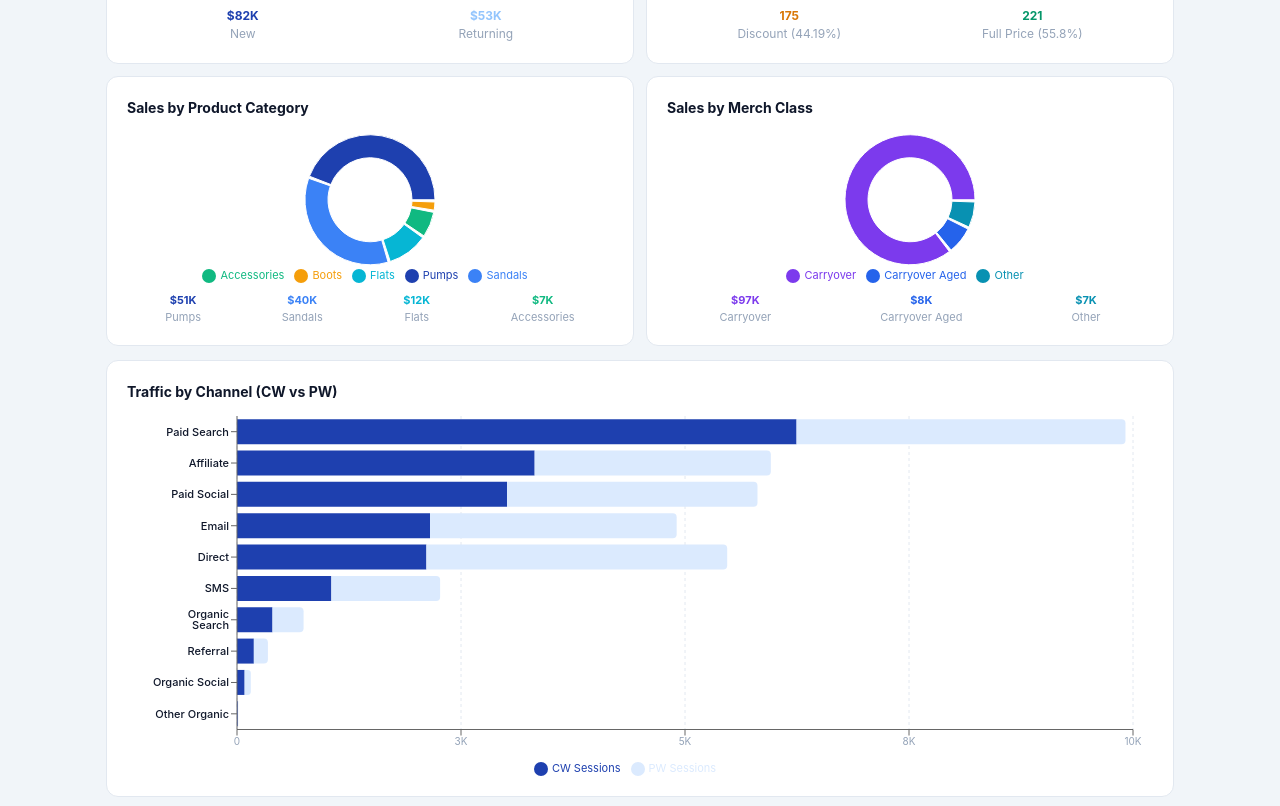
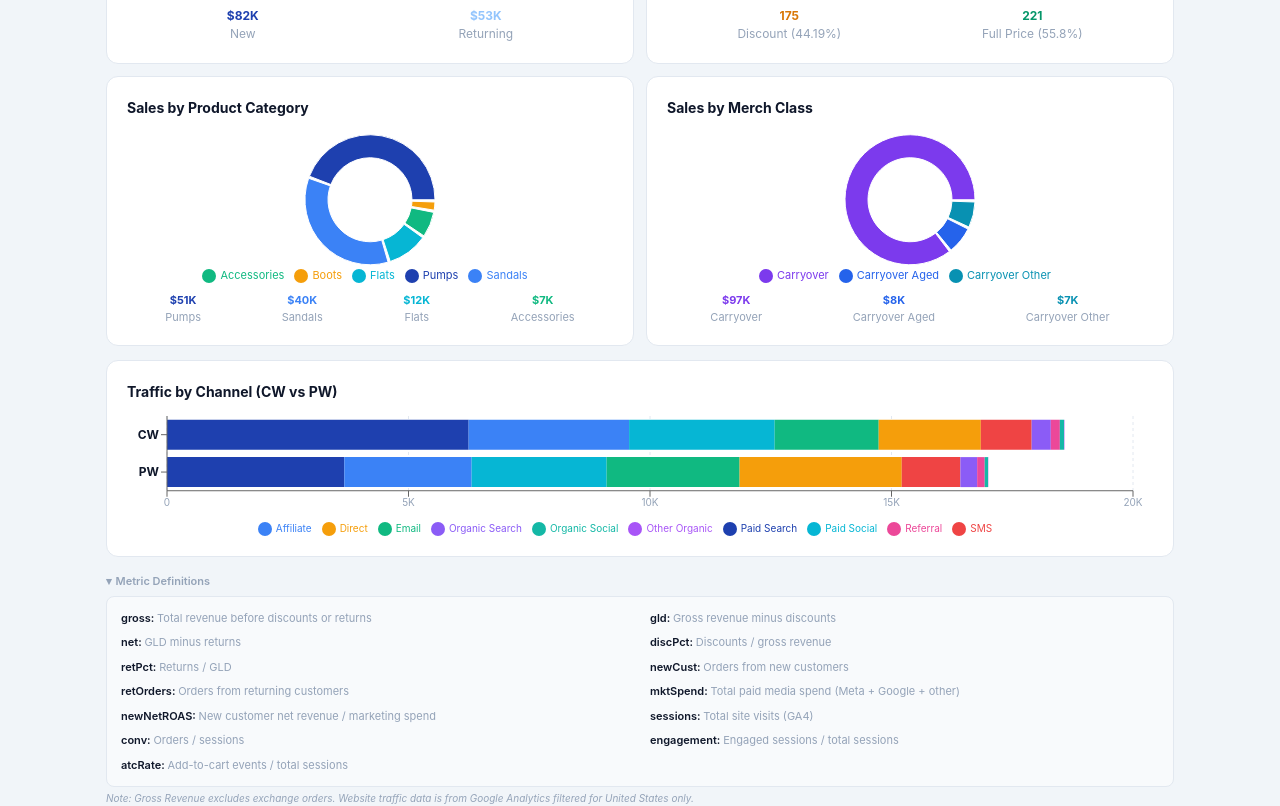
Before and after one commit to Sarah-Flint/weekly-dashboard, a Next.js app: page / in a window 1280 px wide. Shown: the part 1420-2226 px from the top of the page. Built offline with nearby package versions, Linux system fonts and the light colour scheme.

Commit message:
Update Dashboard.jsx

```diff
--- a/app/components/Dashboard.jsx
+++ b/app/components/Dashboard.jsx
@@ -311,8 +311,10 @@ useEffect(() => {
   priorMktSpend: _v(getMetric("total_marketing")._pw),
   metaSpend: _v(getMetric("meta_marketing")._cw),
   priorMetaSpend: _v(getMetric("meta_marketing")._pw),
+  mtdMetaSpend: _v(getMetric("meta_marketing")._mtd),
   googleSpend: _v(getMetric("google_marketing")._cw),
   priorGoogleSpend: _v(getMetric("google_marketing")._pw),
+  mtdGoogleSpend: _v(getMetric("google_marketing")._mtd),
 
   metaRev: _v(getMetric("meta_revenue")._cw),
   priorMetaRev: _v(getMetric("meta_revenue")._pw),
@@ -321,8 +323,10 @@ useEffect(() => {
 
   metaRoas: _v(getMetric("meta_roas")._cw),
   priorMetaRoas: _v(getMetric("meta_roas")._pw),
+  mtdMetaRoas: _v(getMetric("meta_roas")._mtd),
   googleRoas: _v(getMetric("google_roas")._cw),
   priorGoogleRoas: _v(getMetric("google_roas")._pw),
+  mtdGoogleRoas: _v(getMetric("google_roas")._mtd),
 
   cac: _ratio(getMetric("total_marketing")._cw, getMetric("new_orders")._cw),
   priorCac: _ratio(getMetric("total_marketing")._pw, getMetric("new_orders")._pw),
@@ -691,7 +695,7 @@ useEffect(() => {
   const GOOG_LIVE = buildCampData(data.google_ads || [], 'brand');
 
   const mtdROAS=DD.mtdMktSpend?(DD.mtdNewNet/DD.mtdMktSpend).toFixed(2):"—";
-  const tabs=[{id:"overview",l:"Overview",i:"📊"},{id:"revenue",l:"Revenue",i:"💰"},{id:"products",l:"Products",i:"👠"},{id:"inventory",l:"Inventory",i:"📦"},{id:"returns",l:"Returns",i:"📦"},{id:"marketing",l:"Marketing",i:"📣"},{id:"website",l:"Website",i:"🌐"}];
+  const tabs=[{id:"overview",l:"Overview",i:"📊"},{id:"revenue",l:"Revenue",i:"💰"},{id:"products",l:"Products",i:"👠"},{id:"inventory",l:"Inventory",i:"📦"},{id:"returns",l:"Returns",i:"↩️"},{id:"marketing",l:"Marketing",i:"📣"},{id:"website",l:"Website",i:"🌐"}];
   const rv = revF === "new" ? {
     gross: DD.newGross, priorGross: DD.priorNewGross, grossPlan: null,
     discounts: DD.newDiscounts, priorDiscounts: DD.priorNewDiscounts,
@@ -741,7 +745,7 @@ useEffect(() => {
       <div style={{background:"linear-gradient(135deg,#0f172a 0%,#1e3a5f 50%,#1e40af 100%)",color:"#fff",padding:"20px 24px 14px"}}>
         <div><div style={{fontSize:11,letterSpacing:2,textTransform:"uppercase",opacity:0.6,marginBottom:4}}>Sarah Flint</div>
         <h1 style={{fontSize:22,fontWeight:700,margin:0}}>Weekly Performance Dashboard</h1>
-        <div style={{fontSize:13,opacity:0.7,marginTop:4}}>{meta.quarter} · {meta.week} · {meta.dateRange}</div></div>
+        <div style={{fontSize:13,opacity:0.7,marginTop:4}}>{meta.quarter} · {meta.week} · {meta.dateRange}{meta.lastUpdatedEST ? <span style={{marginLeft:12,fontSize:11,opacity:0.6}}>Updated: {meta.lastUpdatedEST} EST</span> : null}</div></div>
         <div style={{display:"flex",gap:2,marginTop:16,overflowX:"auto"}}>
           {tabs.map(t=><button key={t.id} onClick={()=>setTab(t.id)} style={{background:tab===t.id?"rgba(255,255,255,0.15)":"transparent",border:"none",borderBottom:tab===t.id?"2px solid #93c5fd":"2px solid transparent",color:tab===t.id?"#fff":"rgba(255,255,255,0.55)",padding:"8px 12px",fontSize:13,fontWeight:600,cursor:"pointer",borderRadius:"8px 8px 0 0",whiteSpace:"nowrap"}}><span style={{marginRight:4}}>{t.i}</span>{t.l}</button>)}
         </div>
@@ -995,48 +999,65 @@ const rows = [
     {(()=>{
       const mcColors=["#7c3aed","#2563eb","#0891b2","#059669","#d97706","#dc2626","#6366f1"];
       const allSkus = data.product_sku || [];
-      const mcMap = {};
+      const rawMap = {};
       allSkus.forEach(r => {
         const mc = r.merch_cat || "Other";
-        mcMap[mc] = (mcMap[mc] || 0) + (Number(r.gld7) || 0);
+        rawMap[mc] = (rawMap[mc] || 0) + (Number(r.gld7) || 0);
       });
-      const mcs = Object.entries(mcMap).filter(([,v]) => v > 0).map(([name,value]) => ({name,value})).sort((a,b) => b.value - a.value);
+      // Group: Carryover, Carryover Aged, Fashion (anything with "Fashion"), Carryover Other (rest)
+      const grouped = {};
+      Object.entries(rawMap).forEach(([k,v]) => {
+        let grp;
+        if (k === "Carryover") grp = "Carryover";
+        else if (k === "Carryover Aged") grp = "Carryover Aged";
+        else if (k.toLowerCase().includes("fashion")) grp = "Fashion";
+        else grp = "Carryover Other";
+        grouped[grp] = (grouped[grp] || 0) + v;
+      });
+      const mcs = Object.entries(grouped).filter(([,v]) => v > 0).map(([name,value]) => ({name,value})).sort((a,b) => b.value - a.value);
       const mcTotal = mcs.reduce((a,c) => a + c.value, 0);
       if (!mcs.length) return null;
       return <div style={{background:C.cd,borderRadius:12,border:`1px solid ${C.bd}`,padding:20}}>
         <div style={{fontSize:14,fontWeight:700,color:C.nv,marginBottom:10}}>Sales by Merch Class</div>
         <ResponsiveContainer width="100%" height={160}><PieChart><Pie data={mcs} innerRadius={42} outerRadius={65} paddingAngle={2} dataKey="value">{mcs.map((c,i)=><Cell key={i} fill={mcColors[i%mcColors.length]}/>)}</Pie><Tooltip formatter={v=>`${ff(v)} (${(v/mcTotal*100).toFixed(0)}%)`}/><Legend iconType="circle" wrapperStyle={{fontSize:11}}/></PieChart></ResponsiveContainer>
         <div style={{display:"flex",justifyContent:"space-around",fontSize:11,marginTop:4,flexWrap:"wrap",gap:4}}>
-          {mcs.slice(0,4).map((c,i)=><div key={i} style={{textAlign:"center"}}><div style={{fontWeight:700,color:mcColors[i]}}>{fmt(c.value)}</div><div style={{color:C.sL}}>{c.name}</div></div>)}
+          {mcs.map((c,i)=><div key={i} style={{textAlign:"center"}}><div style={{fontWeight:700,color:mcColors[i]}}>{fmt(c.value)}</div><div style={{color:C.sL}}>{c.name}</div></div>)}
         </div>
       </div>;
     })()}
   </div>
 
-  {/* Traffic by Channel – Stacked Horizontal Bar (CW vs PW) */}
+  {/* Traffic by Channel – Channels stacked within CW / PW bars */}
   {(()=>{
     const tc = data.traffic_channel || [];
     const cw = tc.filter(r => r['CW PW Tag'] === 'CW');
     const pw = tc.filter(r => r['CW PW Tag'] === 'PW');
-    const chData = cw.map(c => {
-      const ch = c['Traffic Category'] || 'Other';
-      const sessions = Number(c['sum Sessions']) || 0;
-      const pRow = pw.find(r => r['Traffic Category'] === ch);
-      const pSessions = pRow ? (Number(pRow['sum Sessions']) || 0) : 0;
-      return { ch, sessions, pSessions };
-    }).filter(c => c.sessions > 0 || c.pSessions > 0).sort((a,b) => b.sessions - a.sessions);
-    if (!chData.length) return null;
+    const channels = cw.map(c => c['Traffic Category'] || 'Other').filter(Boolean).sort((a,b) => {
+      const aS = Number(cw.find(r=>r['Traffic Category']===a)?.['sum Sessions']) || 0;
+      const bS = Number(cw.find(r=>r['Traffic Category']===b)?.['sum Sessions']) || 0;
+      return bS - aS;
+    });
+    if (!channels.length) return null;
+    const cwRow = { period: "CW" };
+    const pwRow = { period: "PW" };
+    channels.forEach(ch => {
+      const cr = cw.find(r => r['Traffic Category'] === ch);
+      const pr = pw.find(r => r['Traffic Category'] === ch);
+      cwRow[ch] = Number(cr?.['sum Sessions']) || 0;
+      pwRow[ch] = Number(pr?.['sum Sessions']) || 0;
+    });
+    const stackData = [cwRow, pwRow];
+    const chColors = ["#1e40af","#3b82f6","#06b6d4","#10b981","#f59e0b","#ef4444","#8b5cf6","#ec4899","#14b8a6","#a855f7"];
     return <div style={{background:C.cd,borderRadius:12,border:`1px solid ${C.bd}`,padding:20,marginBottom:14}}>
       <div style={{fontSize:14,fontWeight:700,color:C.nv,marginBottom:14}}>Traffic by Channel (CW vs PW)</div>
-      <ResponsiveContainer width="100%" height={Math.max(chData.length * 36, 180)}>
-        <BarChart data={chData} layout="vertical" margin={{top:0,right:20,left:0,bottom:0}}>
+      <ResponsiveContainer width="100%" height={120}>
+        <BarChart data={stackData} layout="vertical" margin={{top:0,right:20,left:0,bottom:0}}>
           <CartesianGrid strokeDasharray="3 3" stroke={C.bd} horizontal={false}/>
           <XAxis type="number" tick={{fontSize:10,fill:C.sL}} tickFormatter={v=>v>=1000?`${(v/1000).toFixed(0)}K`:v}/>
-          <YAxis type="category" dataKey="ch" tick={{fontSize:11,fill:C.nv,fontWeight:500}} width={110}/>
-          <Tooltip content={({active,payload,label})=>{if(!active||!payload?.length)return null;const d=chData.find(c=>c.ch===label);return <div style={{background:"#fff",border:`1px solid ${C.bd}`,borderRadius:8,padding:"10px 14px",boxShadow:"0 4px 16px rgba(0,0,0,0.08)"}}><div style={{fontSize:12,fontWeight:600,color:C.nv,marginBottom:4}}>{label}</div>{payload.map((p,i)=><div key={i} style={{fontSize:12,color:p.color}}>{p.name}: {p.value.toLocaleString()}</div>)}{d&&d.pSessions>0&&<div style={{fontSize:11,color:C.sL,marginTop:2}}>WoW: {w(d.sessions,d.pSessions)>=0?"+":""}{w(d.sessions,d.pSessions).toFixed(1)}%</div>}</div>}}/>
-          <Bar dataKey="sessions" stackId="ch" fill={C.b1} name="CW Sessions" radius={[0,0,0,0]}/>
-          <Bar dataKey="pSessions" stackId="ch" fill={C.b4} name="PW Sessions" radius={[0,4,4,0]}/>
-          <Legend iconType="circle" wrapperStyle={{fontSize:11}}/>
+          <YAxis type="category" dataKey="period" tick={{fontSize:12,fill:C.nv,fontWeight:700}} width={40}/>
+          <Tooltip content={({active,payload,label})=>{if(!active||!payload?.length)return null;return <div style={{background:"#fff",border:`1px solid ${C.bd}`,borderRadius:8,padding:"10px 14px",boxShadow:"0 4px 16px rgba(0,0,0,0.08)",maxWidth:220}}><div style={{fontSize:12,fontWeight:700,color:C.nv,marginBottom:4}}>{label}</div>{payload.filter(p=>p.value>0).map((p,i)=><div key={i} style={{fontSize:11,display:"flex",justifyContent:"space-between",gap:12}}><span style={{color:p.color}}>{p.name}</span><span style={{fontWeight:600}}>{p.value.toLocaleString()}</span></div>)}</div>}}/>
+          {channels.map((ch,i) => <Bar key={ch} dataKey={ch} stackId="a" fill={chColors[i%chColors.length]} name={ch}/>)}
+          <Legend iconType="circle" wrapperStyle={{fontSize:10}}/>
         </BarChart>
       </ResponsiveContainer>
     </div>;
@@ -1112,53 +1133,68 @@ const rows = [
   {(()=>{
     const dcRows = data.disc_code || [];
     if (!dcRows.length) return null;
-    // Expect rows with: discount_code, customer_group (All/New/Returning), gross_sales, discount, order_count, disc_pct
-    const groups = ["All","New","Returning"];
+    // Pivot by discount code, aggregate New + Returning → All
     const codeMap = {};
     dcRows.forEach(r => {
-      const code = r.discount_code || r.Discount_Code || r.code || "Unknown";
-      const cg = r.customer_group || r.Customer_Group || "All";
-      if (!codeMap[code]) codeMap[code] = {};
-      codeMap[code][cg] = {
-        gross: Number(r.gross_sales ?? r.Gross_Sales ?? r.gross ?? 0),
-        disc: Number(r.discount ?? r.Discount ?? 0),
-        orders: Number(r.order_count ?? r.Order_Count ?? r.orders ?? 0),
-        discPct: Number(r.disc_pct ?? r.Disc_Pct ?? r.discount_pct ?? 0),
+      const code = r['Discount Code'] || "Unknown";
+      const seg = (r['New vs. Returning'] || "").trim();
+      if (!codeMap[code]) codeMap[code] = { New: {g:0,d:0,o:0}, Returning: {g:0,d:0,o:0} };
+      const bucket = seg === "New" ? "New" : "Returning";
+      codeMap[code][bucket].g += Number(r['sum Gross sales']) || 0;
+      codeMap[code][bucket].d += Number(r['sum Discounts']) || 0;
+      codeMap[code][bucket].o += Number(r['sum Orders']) || 0;
+    });
+    // Build flat list with All computed
+    const codes = Object.entries(codeMap).map(([code, segs]) => {
+      const allG = segs.New.g + segs.Returning.g;
+      const allD = segs.New.d + segs.Returning.d;
+      const allO = segs.New.o + segs.Returning.o;
+      return {
+        code,
+        all: { g: allG, d: allD, o: allO, pct: allG > 0 ? +((allD / allG) * 100).toFixed(1) : 0 },
+        new: { g: segs.New.g, d: segs.New.d, o: segs.New.o, pct: segs.New.g > 0 ? +((segs.New.d / segs.New.g) * 100).toFixed(1) : 0 },
+        ret: { g: segs.Returning.g, d: segs.Returning.d, o: segs.Returning.o, pct: segs.Returning.g > 0 ? +((segs.Returning.d / segs.Returning.g) * 100).toFixed(1) : 0 },
       };
     });
-    const codes = Object.keys(codeMap).sort((a,b) => {
-      const aGross = codeMap[a]["All"]?.gross || codeMap[a]["Total"]?.gross || 0;
-      const bGross = codeMap[b]["All"]?.gross || codeMap[b]["Total"]?.gross || 0;
-      return bGross - aGross;
-    });
-    if (!codes.length) return null;
-    const cgLabels = groups.filter(g => codes.some(c => codeMap[c][g]));
+    // Filter by revenue tab toggle
+    const segKey = revF === "new" ? "new" : revF === "returning" ? "ret" : "all";
+    const filtered = codes.filter(c => c[segKey].g > 0 || c[segKey].o > 0).sort((a,b) => b[segKey].g - a[segKey].g);
+    if (!filtered.length) return null;
+    // Totals
+    const totG = filtered.reduce((a,c) => a + c[segKey].g, 0);
+    const totD = filtered.reduce((a,c) => a + c[segKey].d, 0);
+    const totO = filtered.reduce((a,c) => a + c[segKey].o, 0);
+    const totPct = totG > 0 ? +((totD / totG) * 100).toFixed(1) : 0;
+    const segLabel = revF === "new" ? "New" : revF === "returning" ? "Returning" : "All";
     return <>
-      <SH t="Discount Code Breakdown"/>
+      <SH t={`Discount Code Breakdown – ${segLabel}`}/>
       <div style={{background:C.cd,borderRadius:12,border:`1px solid ${C.bd}`,padding:20,marginBottom:8,overflowX:"auto"}}>
         <table style={{width:"100%",borderCollapse:"collapse",fontSize:12}}>
-          <thead>
-            <tr style={{borderBottom:`2px solid ${C.bd}`}}>
-              <th style={{textAlign:"left",padding:"7px 6px",color:C.sL,fontWeight:600,fontSize:10,textTransform:"uppercase",whiteSpace:"nowrap"}} rowSpan={2}>Discount Code</th>
-              {cgLabels.map(g => <th key={g} colSpan={4} style={{textAlign:"center",padding:"4px 6px",color:C.nv,fontWeight:700,fontSize:10,textTransform:"uppercase",borderLeft:`2px solid ${C.bd}`}}>{g}</th>)}
+          <thead><tr style={{borderBottom:`2px solid ${C.bd}`}}>
+            {["Discount Code","Gross Sales","Discounts","Orders","Disc %","% of Total"].map(h =>
+              <th key={h} style={{textAlign:h==="Discount Code"?"left":"right",padding:"7px 6px",color:C.sL,fontWeight:600,fontSize:10,textTransform:"uppercase",whiteSpace:"nowrap"}}>{h}</th>
+            )}
+          </tr></thead>
+          <tbody>
+            {filtered.map((c,i) => {
+              const s = c[segKey];
+              return <tr key={i} style={{borderBottom:`1px solid ${C.bd}`}} onMouseEnter={e=>e.currentTarget.style.background=C.b4} onMouseLeave={e=>e.currentTarget.style.background="transparent"}>
+                <td style={{padding:"8px 6px",fontWeight:600,color:C.nv,whiteSpace:"nowrap"}}>{c.code}</td>
+                <td style={{padding:"8px 6px",textAlign:"right"}}>{ff(s.g)}</td>
+                <td style={{padding:"8px 6px",textAlign:"right",color:C.rd}}>{s.d > 0 ? ff(-s.d) : "—"}</td>
+                <td style={{padding:"8px 6px",textAlign:"right"}}>{s.o}</td>
+                <td style={{padding:"8px 6px",textAlign:"right",fontWeight:600}}>{s.pct > 0 ? `${s.pct}%` : "—"}</td>
+                <td style={{padding:"8px 6px",textAlign:"right",color:C.sL}}>{totG > 0 ? `${((s.g / totG) * 100).toFixed(1)}%` : "—"}</td>
+              </tr>;
+            })}
+            <tr style={{borderTop:`2px solid ${C.bd}`,background:"#f1f5f9"}}>
+              <td style={{padding:"8px 6px",fontWeight:700,color:C.nv}}>Total</td>
+              <td style={{padding:"8px 6px",textAlign:"right",fontWeight:700}}>{ff(totG)}</td>
+              <td style={{padding:"8px 6px",textAlign:"right",fontWeight:700,color:C.rd}}>{totD > 0 ? ff(-totD) : "—"}</td>
+              <td style={{padding:"8px 6px",textAlign:"right",fontWeight:700}}>{totO}</td>
+              <td style={{padding:"8px 6px",textAlign:"right",fontWeight:700}}>{totPct > 0 ? `${totPct}%` : "—"}</td>
+              <td style={{padding:"8px 6px",textAlign:"right",fontWeight:700}}>100%</td>
             </tr>
-            <tr style={{borderBottom:`2px solid ${C.bd}`}}>
-              {cgLabels.map(g => ["Gross Sales","Discount","Orders","Disc %"].map(h => <th key={`${g}-${h}`} style={{textAlign:"right",padding:"5px 6px",color:C.sL,fontWeight:600,fontSize:9,textTransform:"uppercase",whiteSpace:"nowrap",borderLeft:h==="Gross Sales"?`2px solid ${C.bd}`:"none"}}>{h}</th>))}
-            </tr>
-          </thead>
-          <tbody>
-            {codes.map((code,i) => <tr key={i} style={{borderBottom:`1px solid ${C.bd}`}} onMouseEnter={e=>e.currentTarget.style.background=C.b4} onMouseLeave={e=>e.currentTarget.style.background="transparent"}>
-              <td style={{padding:"8px 6px",fontWeight:600,color:C.nv,whiteSpace:"nowrap"}}>{code}</td>
-              {cgLabels.map(g => {
-                const d = codeMap[code][g] || {};
-                return <React.Fragment key={g}>
-                  <td style={{padding:"8px 6px",textAlign:"right",borderLeft:`2px solid ${C.bd}`}}>{d.gross ? ff(d.gross) : "—"}</td>
-                  <td style={{padding:"8px 6px",textAlign:"right",color:C.rd}}>{d.disc ? ff(d.disc) : "—"}</td>
-                  <td style={{padding:"8px 6px",textAlign:"right"}}>{d.orders || "—"}</td>
-                  <td style={{padding:"8px 6px",textAlign:"right",fontWeight:600}}>{d.discPct ? `${d.discPct.toFixed(1)}%` : "—"}</td>
-                </React.Fragment>;
-              })}
-            </tr>)}
           </tbody>
         </table>
       </div>
@@ -1203,7 +1239,25 @@ const rows = [
 
   const {totGld: totGldAll, data: styData} = aggregateBy(allSkus, 'style', gldKey, unitKey);
   const {data: catData} = aggregateBy(allSkus, 'm_class', gldKey, unitKey);
-  const {data: mcData} = aggregateBy(allSkus, 'merch_cat', gldKey, unitKey);
+  const {data: mcData} = (() => {
+    const map = {};
+    const totGld = allSkus.reduce((a,r)=>a+(Number(r[gldKey])||0),0);
+    allSkus.forEach(r=>{
+      const n=r.merch_cat||"Other";
+      if(!map[n]) map[n]={n,gld:0,u:0,oh:0,gu90:0};
+      map[n].gld+=Number(r[gldKey])||0;
+      map[n].u+=Number(r[unitKey])||0;
+      map[n].oh+=Number(r.u_oh)||0;
+      map[n].gu90+=Number(r.gu_90)||0;
+    });
+    return { totGld, data: Object.values(map).map(s=>({
+      ...s,
+      aur:s.u>0?Math.round(s.gld/s.u):0,
+      p:totGld>0?+((s.gld/totGld)*100).toFixed(1):0,
+      st:(s.oh+s.gu90)>0?+((s.gu90/(s.oh+s.gu90))*100).toFixed(1):0,
+      woh:s.u>0?Math.round(s.oh/Math.max(s.u,s.gu90/90*7)):0,
+    })).sort((a,b)=>b.gld-a.gld) };
+  })();
 
   // Build SKU list
   const skuData = allSkus.map(r=>({
@@ -1823,10 +1877,10 @@ const rows = [
   </div>
 
   <div style={{display:"flex",gap:12,flexWrap:"wrap",marginBottom:14}}>
-    <MC l="Meta Spend" v={ff(DD.metaSpend)} ww={w(DD.metaSpend,DD.priorMetaSpend)} pL={ff(DD.priorMetaSpend)} inv sub={`ROAS: ${DD.metaRoas}x (PW: ${DD.priorMetaRoas}x)`}/>
-    <MC l="Google Spend" v={ff(DD.googleSpend)} ww={w(DD.googleSpend,DD.priorGoogleSpend)} pL={ff(DD.priorGoogleSpend)} inv sub={`ROAS: ${DD.googleRoas}x (PW: ${DD.priorGoogleRoas}x)`}/>
-    <MC l="Meta Revenue" v={ff(DD.metaRev)} ww={w(DD.metaRev,DD.priorMetaRev)} pL={ff(DD.priorMetaRev)}/>
-    <MC l="Google Revenue" v={ff(DD.googleRev)} ww={w(DD.googleRev,DD.priorGoogleRev)} pL={ff(DD.priorGoogleRev)}/>
+    <MC l="Meta Spend" v={ff(DD.metaSpend)} ww={w(DD.metaSpend,DD.priorMetaSpend)} pL={ff(DD.priorMetaSpend)} inv sub={`MTD: ${ff(DD.mtdMetaSpend)}`}/>
+    <MC l="Google Spend" v={ff(DD.googleSpend)} ww={w(DD.googleSpend,DD.priorGoogleSpend)} pL={ff(DD.priorGoogleSpend)} inv sub={`MTD: ${ff(DD.mtdGoogleSpend)}`}/>
+    <MC l="Meta ROAS" v={DD.metaRoas+"x"} ww={w(DD.metaRoas,DD.priorMetaRoas)} pL={DD.priorMetaRoas+"x"} sub={DD.mtdMetaRoas!=null?`MTD: ${DD.mtdMetaRoas}x`:""}/>
+    <MC l="Google ROAS" v={DD.googleRoas+"x"} ww={w(DD.googleRoas,DD.priorGoogleRoas)} pL={DD.priorGoogleRoas+"x"} sub={DD.mtdGoogleRoas!=null?`MTD: ${DD.mtdGoogleRoas}x`:""}/>
   </div>
 
   {(()=>{
```
